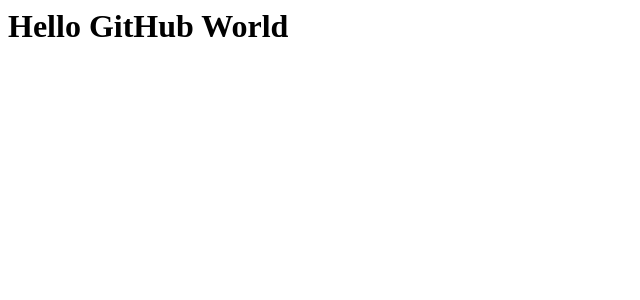
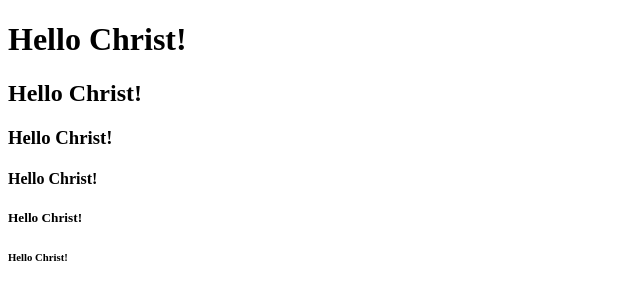
Before and after one commit to BIGDannyK/first, a plain HTML site: page index.html in a window 1280 px wide. Shown: the whole page, without its empty margins (0-640 px from the left). Drawn offline with Linux system fonts and the light colour scheme.

Commit message:
(수정) index.html 내용 수정

```diff
--- a/index.html
+++ b/index.html
@@ -1 +1,16 @@
-<h1>Hello GitHub World</h1>
+<!DOCTYPE html>
+<html lang="en">
+<head>
+    <meta charset="UTF-8">
+    <meta name="viewport" content="width=ㅗ, initial-scale=1.0">
+    <title>Document</title>
+</head>
+<body>
+    <h1>Hello Christ!</h1>
+    <h2>Hello Christ!</h2>
+    <h3>Hello Christ!</h3>
+    <h4>Hello Christ!</h4>
+    <h5>Hello Christ!</h5>
+    <h6>Hello Christ!</h6>
+</body>
+</html>
```
